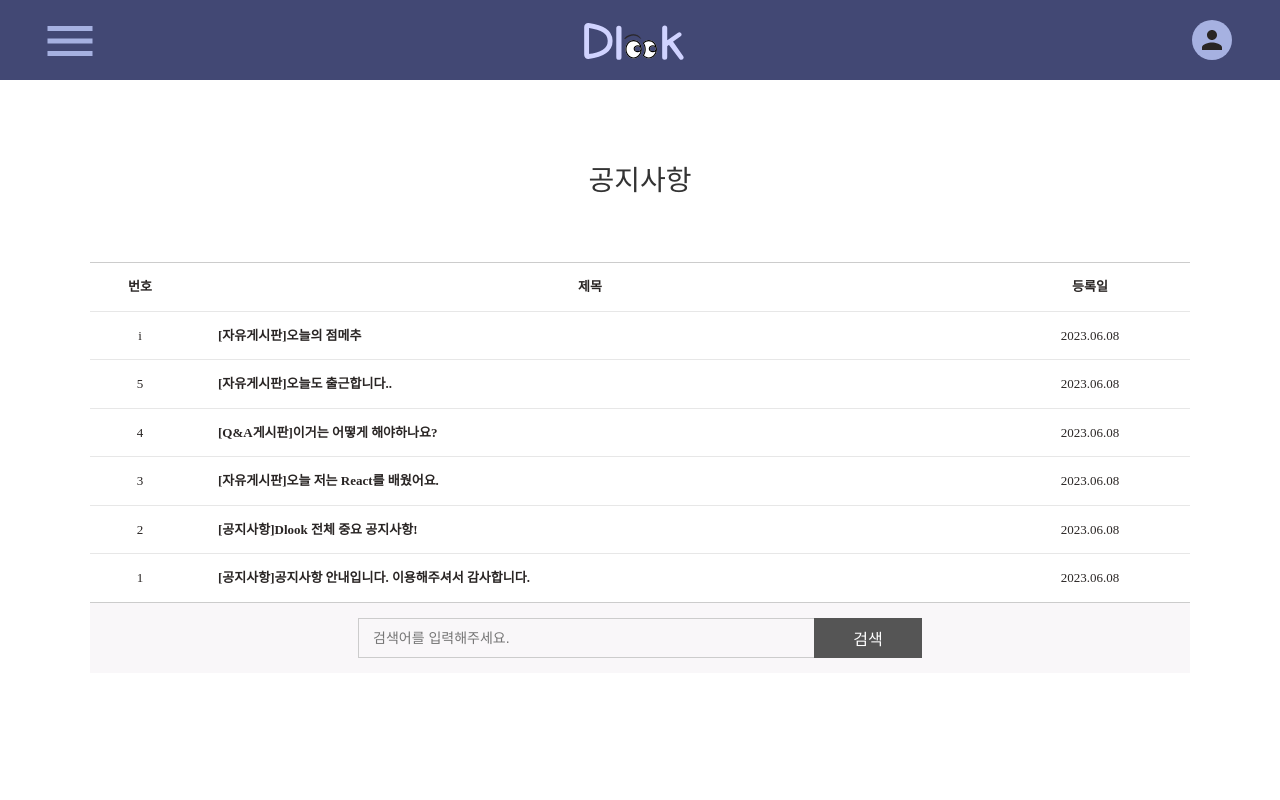
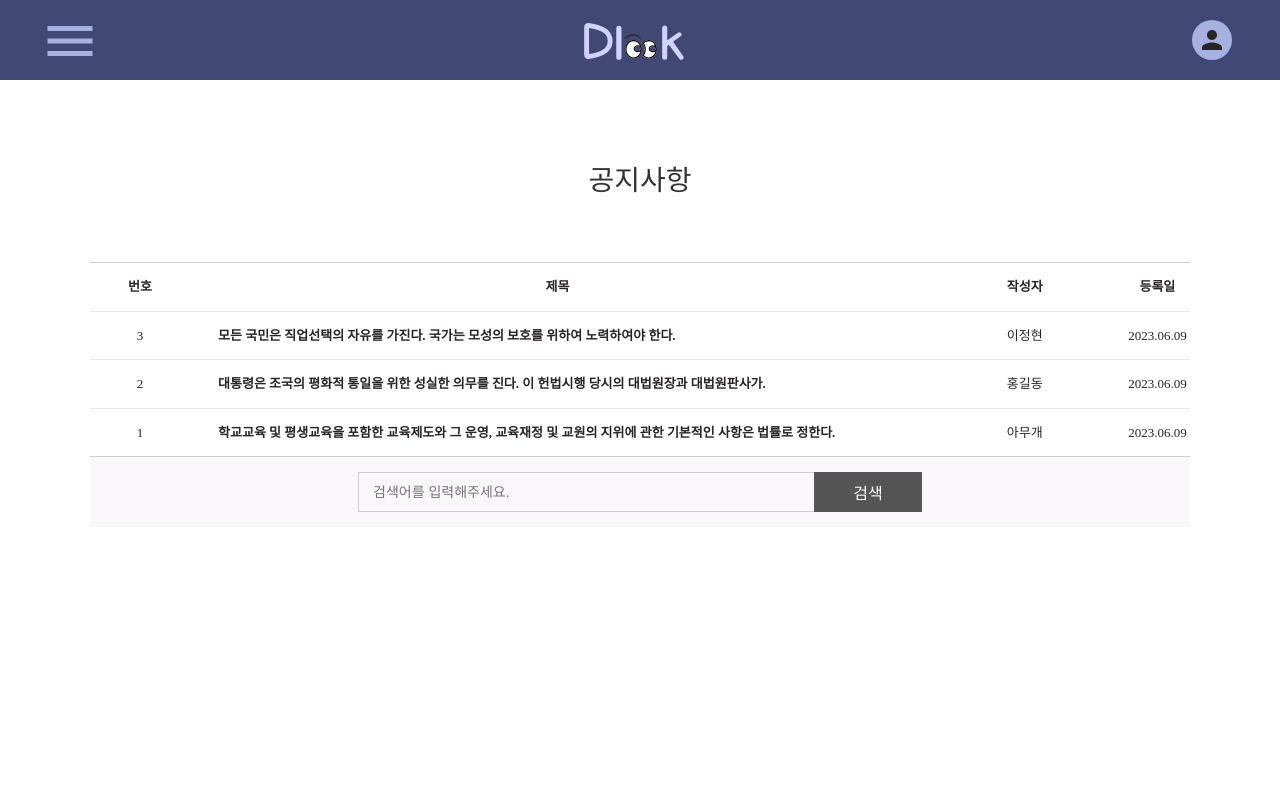
Before and after one commit to Bulldozo-Refactoring/Dlook_PJ, a React (Create React App) app in the folder front_end/: page /board in a window 1280 px wide. Shown: the top 800 px of the page. Built offline with nearby package versions, Linux system fonts and the light colour scheme.

Commit message:
[hwang] list업데이트

```diff
--- /dev/null
+++ b/front_end/src/components/BoardContent/ListContent.js
@@ -0,0 +1,21 @@
+import { NavLink } from "react-router-dom" ;
+import React from "react";
+
+const BoardList = ({ boardList }) => {
+  console.log(boardList);
+  return (
+    <>
+        <tr>
+            <td>{boardList.id}</td>
+            <th>
+            <NavLink to="/">{boardList.title}</NavLink>
+            <p>테스트</p>
+            </th>
+            <td>{boardList.author}</td>
+            <td>{boardList.created_date}</td>
+        </tr>
+    </>
+  );
+};
+
+export default BoardList;
--- a/front_end/src/components/List.jsx
+++ b/front_end/src/components/List.jsx
@@ -1,18 +1,24 @@
-import { Link } from "react-router-dom" ;
+import BoardList from "./BoardContent/ListContent";
 
-
-// title = 오늘의 점메추
-// date = 2023.06.08
-// content = 오오
-//
 
 const dummyList = [
     {
+        id:3,
+        author:"이정현",
+        title:"모든 국민은 직업선택의 자유를 가진다. 국가는 모성의 보호를 위하여 노력하여야 한다. ",
+        created_date: "2023.06.09"
+    },
+    {
+        id:2,
+        author:"홍길동",
+        title:"대통령은 조국의 평화적 통일을 위한 성실한 의무를 진다. 이 헌법시행 당시의 대법원장과 대법원판사가.",
+        created_date: "2023.06.09"
+    },
+    {
         id:1,
-        author:"이정환",
-        content:"하이 1",
-        emotion:5,
-        created_date: new Date()
+        author:"아무개",
+        title:"학교교육 및 평생교육을 포함한 교육제도와 그 운영, 교육재정 및 교원의 지위에 관한 기본적인 사항은 법률로 정한다.",
+        created_date: "2023.06.09"
     }
 ]
 
@@ -27,52 +33,23 @@ const List = () => {
                 <tr>
                     <th scope="col" class="th-num">번호</th>
                     <th scope="col" class="th-title">제목</th>
-                    <th scope="col" class="th-date">등록일</th>
+                    <th scope="col" class="th-date">작성자</th>
+                    <th scope="col" class="th-author">등록일</th>
                 </tr>
                 </thead>
                 <tbody>
-
-                <tr>
-                    <td>i</td>
-                    <th>
-                      <Link to="/">[자유게시판]오늘의 점메추</Link>
-                      <p>테스트</p>
-                    </th>
-                    <td>2023.06.08</td>
-                </tr>
-
-                <tr>
-                    <td>5</td>
-                    <th>
-                      <Link to="/">[자유게시판]오늘도 출근합니다..</Link>
-                      <p>테스트</p>
-                    </th>
-                    <td>2023.06.08</td>
-                </tr>
-                <tr>
-                    <td>4</td>
-                    <th>
-                      <Link to="/">[Q&A게시판]이거는 어떻게 해야하나요?</Link>
-                      <p>테스트</p>
-                    </th>
-                    <td>2023.06.08</td>
-                </tr>
-                <tr>
-                    <td>3</td>
-                    <th><Link to="/">[자유게시판]오늘 저는 React를 배웠어요.</Link></th>
-                    <td>2023.06.08</td>
-                </tr>
-
-                <tr>
-                    <td>2</td>
-                    <th><Link to="/">[공지사항]Dlook 전체 중요 공지사항!</Link></th>
-                    <td>2023.06.08</td>
-                </tr>
-                <tr>
-                    <td>1</td>
-                    <th><Link to="/">[공지사항]공지사항 안내입니다. 이용해주셔서 감사합니다.</Link></th>
-                     <td>2023.06.08</td>
-                </tr>
+                    {dummyList.map((it) => {
+                        return <BoardList boardList={it} />
+                    })}
+                    {/* <tr>
+                        <td>i</td>
+                        <th>
+                        <NavLink to="/">오늘의 점메추</NavLink>
+                        <p>테스트</p>
+                        </th>
+                        <td>황영수</td>
+                        <td>2023.06.08</td>
+                    </tr> */}
                 </tbody>
             </table>
             </div>
@@ -81,4 +58,6 @@ const List = () => {
     );
 }
 
+
+
 export default List;
```
